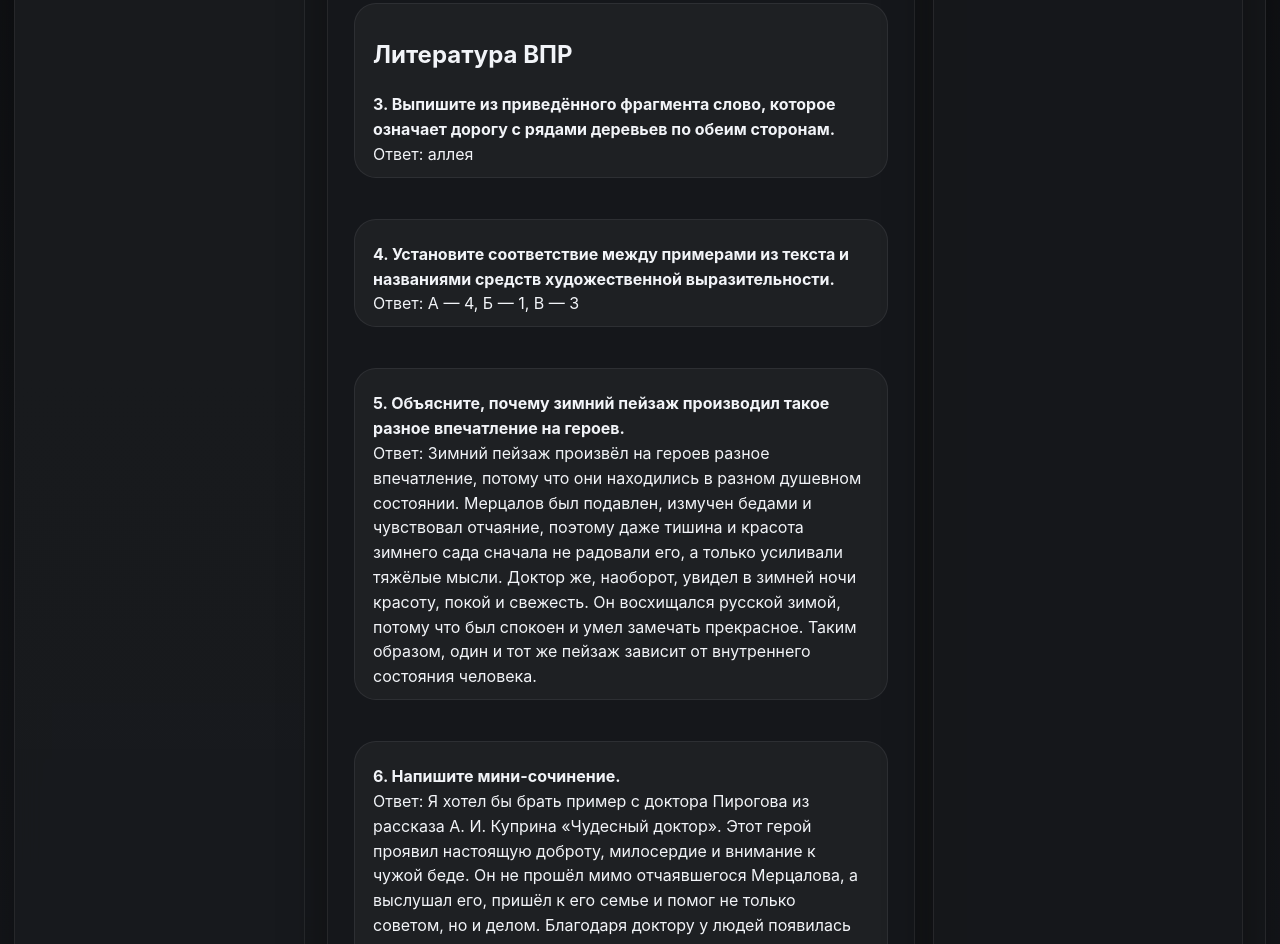
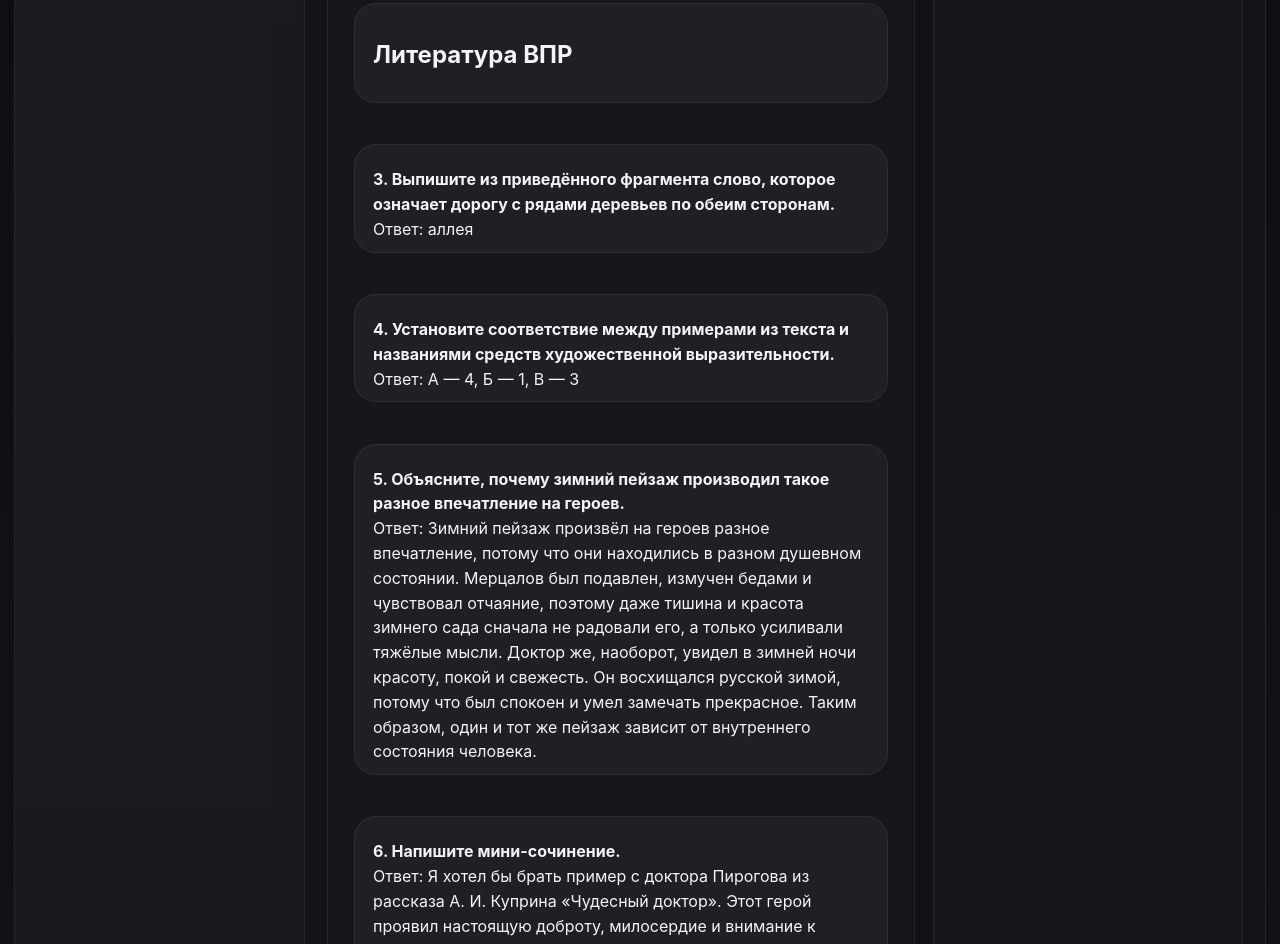
Before and after one commit to danilo645645/limoGDZ, a plain HTML site: page other/index.html in a window 1280 px wide. Shown: the part 1171-2115 px from the top of the page. Drawn offline with Linux system fonts and the light colour scheme.

Commit message:
Update index.html

```diff
--- a/other/index.html
+++ b/other/index.html
@@ -210,6 +210,8 @@
        </div>
  <div class="task-block">
 <h1>Литература ВПР</h1>
+</div>
+ <div class="task-block">
 <p><b>3. Выпишите из приведённого фрагмента слово, которое означает дорогу с рядами деревьев по обеим сторонам.</b><br>
 Ответ: аллея</p>
 </div>
```
